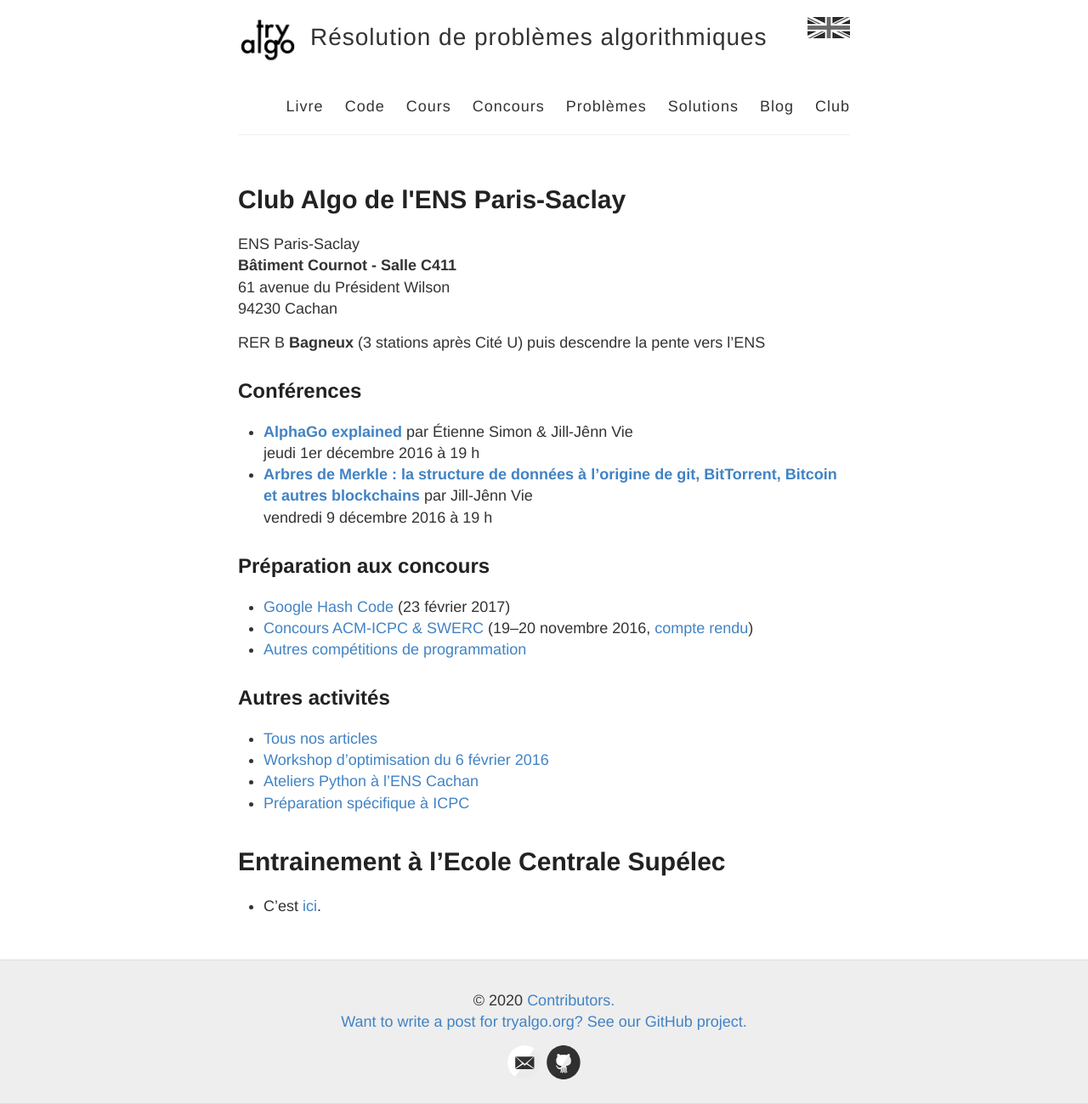
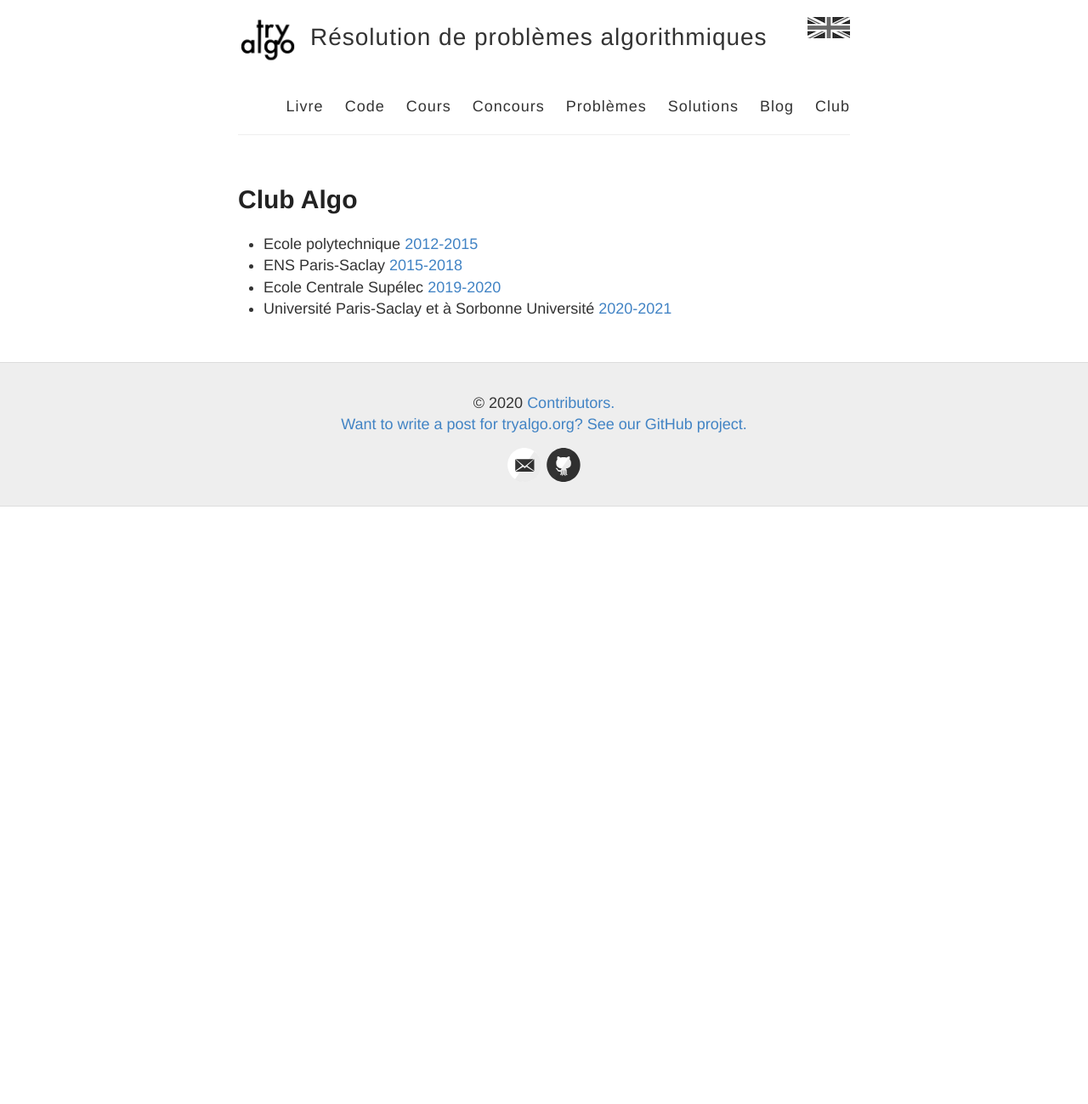
Before and after one commit to jilljenn/tryalgo.org, a Jekyll site: the page built from club.md, in a window 1280 px wide. Shown: the whole page at 85% size. Built offline with Jekyll 4.4.1, drawn with Linux system fonts in a browser that asks for light colours; nearby versions of some CDN libraries; after the commit the page ends 900 px from its top, so only the background shows below that.

Commit message:
club-paris

```diff
--- a/club.md
+++ b/club.md
@@ -1,36 +1,10 @@
 ---
 layout: page
-title: Club Algo de l'ENS Paris-Saclay
+title: Club Algo
 front: true
 ---
 
-ENS Paris-Saclay
-**Bâtiment Cournot - Salle C411**
-61 avenue du Président Wilson
-94230 Cachan
-
-RER B **Bagneux** (3 stations après Cité U) puis descendre la pente vers l'ENS
-
-## Conférences
-
-- [**AlphaGo explained**](/club/) par Étienne Simon & Jill-Jênn Vie
-jeudi 1<sup>er</sup> décembre 2016 à 19 h
-- [**Arbres de Merkle : la structure de données à l'origine de git, BitTorrent, Bitcoin et autres blockchains**](/club/) par Jill-Jênn Vie
-vendredi 9 décembre 2016 à 19 h
-
-## Préparation aux concours
-
-- [Google Hash Code](/hashcode/) (23 février 2017)
-- [Concours ACM-ICPC & SWERC](/acm/) (19--20 novembre 2016, [compte rendu]({% post_url fr/2016-11-19-swerc-2016 %}))
-- [Autres compétitions de programmation](/contests/)
-
-## Autres activités
-
-- [Tous nos articles](/fr/)
-- [Workshop d'optimisation du 6 février 2016]({% post_url fr/2016-02-06-workshop-algo %})
-- [Ateliers Python à l'ENS Cachan](/atelier-python/)
-- [Préparation spécifique à ICPC](/acm/)
-
-# Entrainement à l'Ecole Centrale Supélec
-
-- C'est [ici](/ecs/).
+- Ecole polytechnique [2012-2015](https://docs.google.com/document/d/1VMPfszJ6VEBdPp6vygnGjGDHnIviqEHvkgQVwaI9zvk/edit?usp=sharing)
+- ENS Paris-Saclay [2015-2018](club-cachan)
+- Ecole Centrale Supélec [2019-2020](club-ecs)
+- Université Paris-Saclay et à Sorbonne Université [2020-2021](club-paris)
```
Also changed, not shown: club-cachan.md (added, +32 -0 lines), club-ecs/index.md (renamed from ecs/index.md, +3 -3 lines), club-paris/index.md (added, +41 -0 lines), club-ecs/swerc_2019_rehearsal.jpg (renamed from ecs/swerc_2019_rehearsal.jpg), club-ecs/transport_carottes.png (renamed from ecs/transport_carottes.png), 3 other files.
